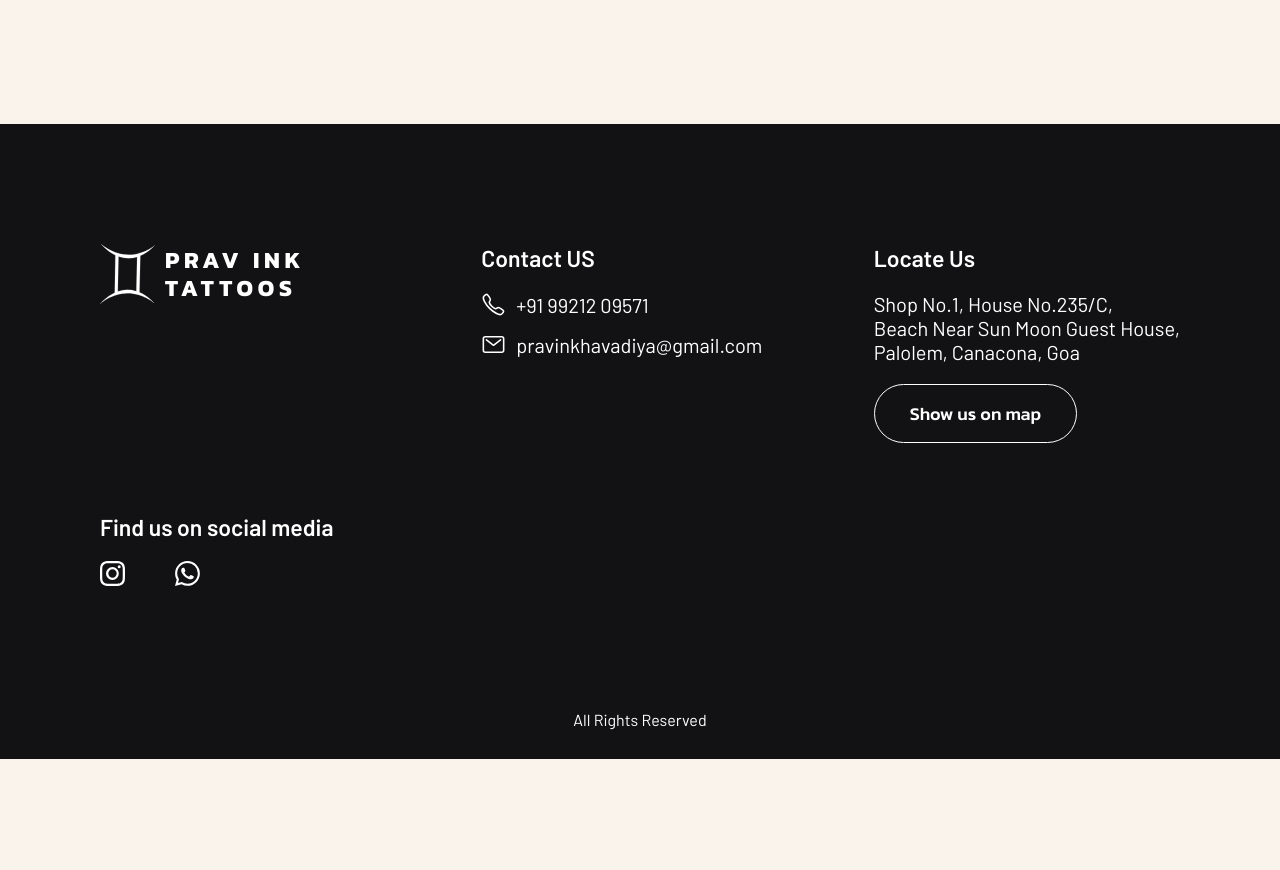
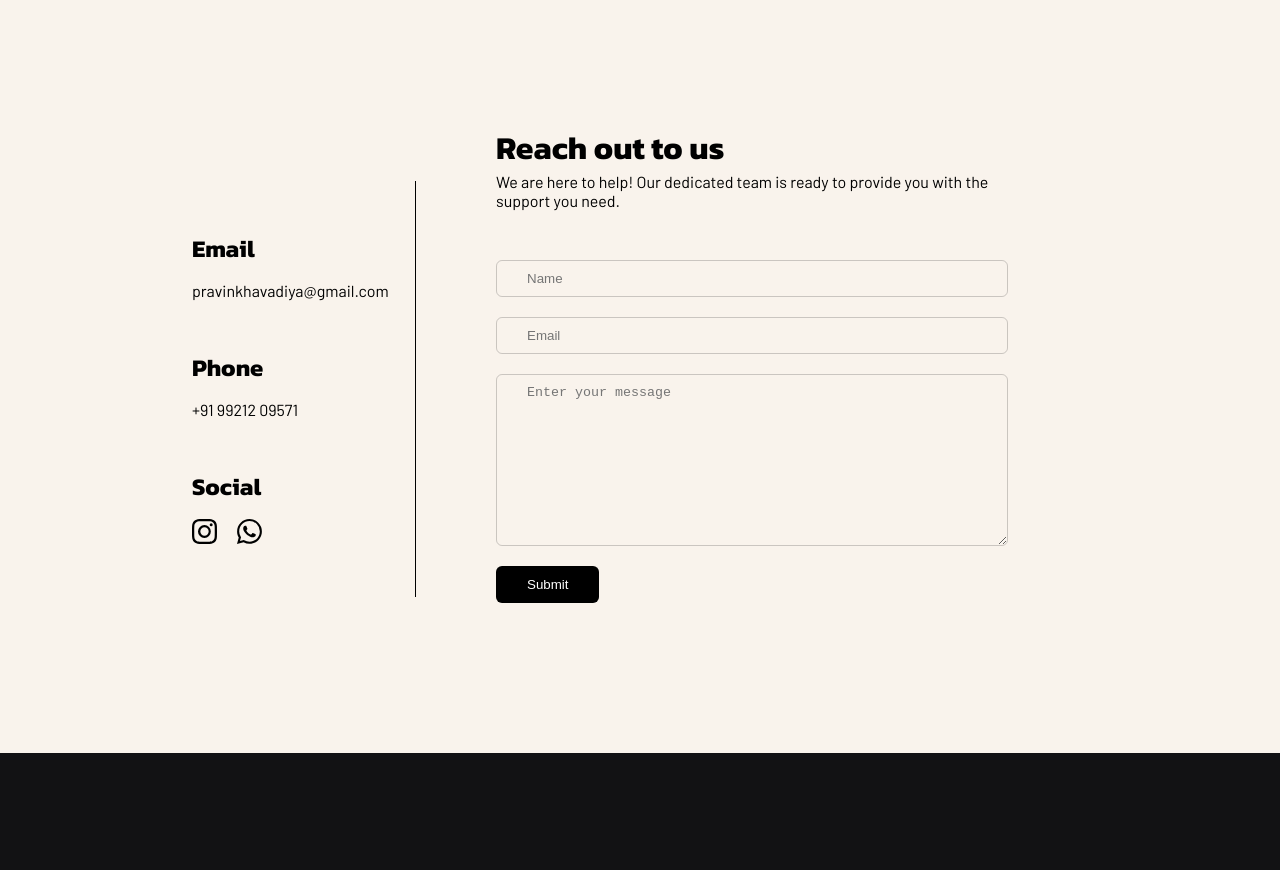
Before and after one commit to elaventa/pravinkTattoos, a Gatsby site: page / in a window 1280 px wide. Shown: the part 4460-5330 px from the top of the page. Before the commit the page ends 5219 px from the top, so only its background shows below. Built offline with nearby package versions, Linux system fonts and the light colour scheme; Gatsby itself is replaced by a stand-in of ours.

Commit message:
form added

```diff
--- a/package.json
+++ b/package.json
@@ -15,6 +15,7 @@
     "clean": "gatsby clean"
   },
   "dependencies": {
+    "@formspree/react": "^2.4.1",
     "gatsby": "^5.3.3",
     "gatsby-plugin-image": "^3.3.2",
     "gatsby-plugin-manifest": "^5.3.1",
--- /dev/null
+++ b/src/components/ReachUs/ReachUs.js
@@ -0,0 +1,90 @@
+import { StaticImage } from "gatsby-plugin-image";
+import React from "react";
+import "./ReachUs.scss";
+import { useForm, ValidationError } from "@formspree/react";
+import { BsInstagram, BsWhatsapp } from "react-icons/bs";
+
+const ReachUs = () => {
+    const [state, handleSubmit] = useForm("mnqyplkq");
+    if (state.succeeded) {
+        return <p>Thanks for Contacting Us!</p>;
+    }
+    return (
+        <section id="contact" className="section reachUsContainer">
+            <div className="left">
+                <div className="row">
+                    <h2 className="subtitle">Email</h2>
+                    <a href="mailto:pravinkhavadiya@gmail.com">
+                        pravinkhavadiya@gmail.com
+                    </a>
+                </div>
+
+                <div className="row">
+                    <h2 className="subtitle">Phone</h2>
+                    <a href="tel:+919921209571">+91 99212 09571</a>
+                </div>
+
+                <div className="row">
+                    <h2 className="subtitle">Social</h2>
+                    <div className="icons">
+                        <a
+                            target="_blank"
+                            rel="noreferrer"
+                            href="https://instagram.com/prav_ink_tattoos"
+                        >
+                            <BsInstagram style={{ fontSize: 25 }} />
+                        </a>
+                        <a
+                            target="_blank"
+                            rel="noreferrer"
+                            href="https://wa.me/+919921209571"
+                        >
+                            <BsWhatsapp style={{ fontSize: 25 }} />
+                        </a>
+                    </div>
+                </div>
+            </div>
+
+            <div className="right">
+                <h1 className="title">Reach out to us</h1>
+                <p className="content">
+                    We are here to help! Our dedicated team is ready to provide
+                    you with the support you need.
+                </p>
+
+                <form onSubmit={handleSubmit}>
+                    <input type="text" placeholder="Name" name="name" />
+                    <ValidationError
+                        prefix="Name"
+                        field="name"
+                        errors={state.errors}
+                    />
+                    <input type="email" placeholder="Email" name="email" />
+                    <ValidationError
+                        prefix="Email"
+                        field="email"
+                        errors={state.errors}
+                    />
+                    <textarea
+                        cols="30"
+                        rows="10"
+                        placeholder="Enter your message"
+                        name="message"
+                    ></textarea>
+                    <ValidationError
+                        prefix="Message"
+                        field="message"
+                        errors={state.errors}
+                    />
+                    <input
+                        type="submit"
+                        value="Submit"
+                        disabled={state.submitting}
+                    />
+                </form>
+            </div>
+        </section>
+    );
+};
+
+export default ReachUs;
--- /dev/null
+++ b/src/components/ReachUs/ReachUs.scss
@@ -0,0 +1,71 @@
+.reachUsContainer{
+    position: relative;
+    display: grid;
+    width: 70vw;
+    margin: 100px auto;
+    grid-template-columns: 1fr 3fr;
+    @media(max-width: 1200px){
+        grid-template-columns: 1fr;
+    }
+
+    .left{
+        z-index: 2;
+        border-right: 1px solid #000;
+        height: fit-content;
+        align-self: center;
+        color: #000;
+        @media(max-width: 1200px){
+            border-right: none;
+        }
+        .row{
+            margin: 50px 0;
+
+            .subtitle{
+                margin-bottom: 15px;
+            }
+            a{
+                color: #000;
+            }
+            .icons{
+                display: flex;
+                flex-direction: row;
+                gap: 20px;
+            }
+        }
+
+    }
+
+    .right{
+        z-index: 2;
+        width: 40vw;
+        justify-self: center;
+        @media(max-width: 1200px){
+            width: 80%;
+            justify-self: start;
+        }
+
+        .title{
+            font-size: 2rem;
+        }
+        form{
+            z-index: 2;
+            display: flex;
+            flex-direction: column;
+            gap: 20px;
+            margin: 50px 0;
+
+            input, textarea{
+                background: transparent;
+                border: 1px solid #00000030;
+                border-radius: 6px;
+                padding: 10px 30px;
+
+            }
+            input[type="submit"] {
+                background-color: #000;
+                color: #fff;
+                width: fit-content;
+            }
+        }
+    }
+}
--- a/src/components/Showcase.jsx
+++ b/src/components/Showcase.jsx
@@ -23,7 +23,7 @@ const Showcase = () => {
                     Trust us to take care of you and your ink.
                 </p>
                 <div className="actions">
-                    <Link to="#connect">
+                    <Link to="#contact">
                         <button className="btn solid">
                             Contact Us
                             <BsArrowRight className="hidden" />
--- a/src/pages/index.js
+++ b/src/pages/index.js
@@ -15,6 +15,7 @@ import Footer from "../components/Footer";
 import ogImg from "../images/ogImage.png";
 import { useState } from "react";
 import LogoDark from "../components/LogoDark";
+import ReachUs from "../components/ReachUs/ReachUs";
 
 const IndexPage = () => {
     const [loader, setloader] = useState(true);
@@ -58,6 +59,7 @@ const IndexPage = () => {
             <Connect />
             <About />
             <Reviews />
+            <ReachUs />
             <Footer />
         </>
     );
```
Also changed, not shown: 1 other file.
